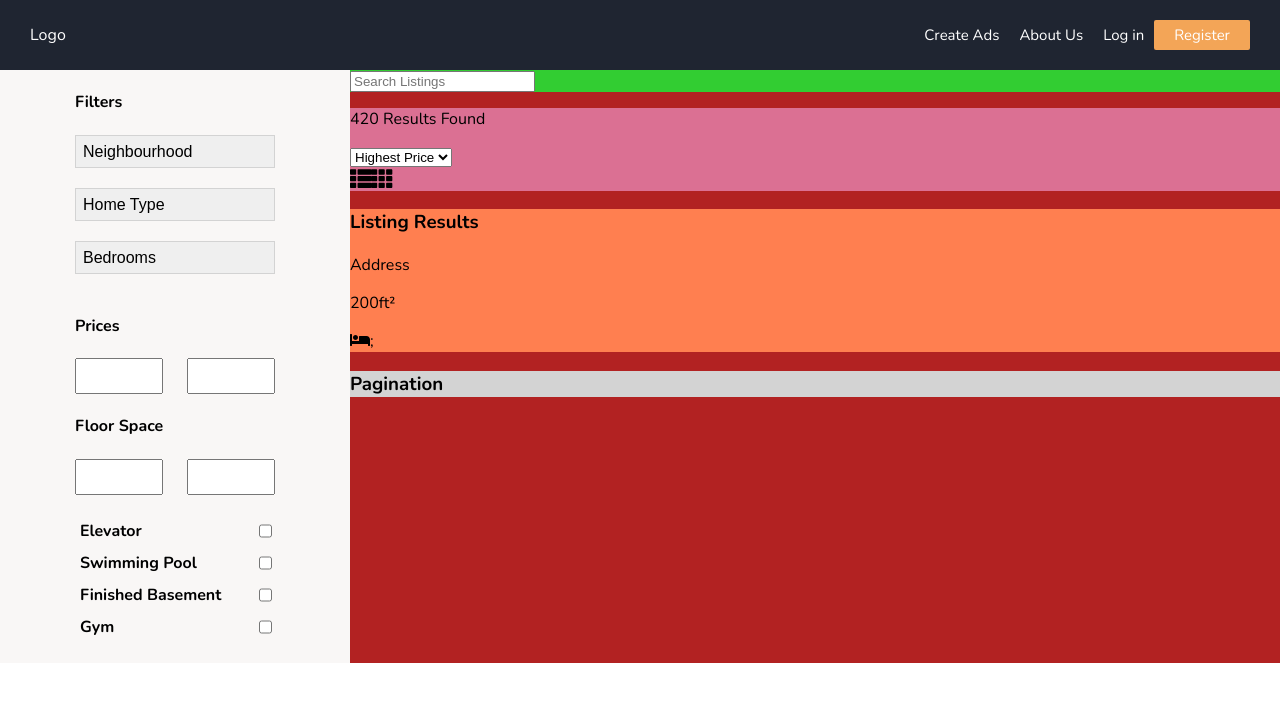
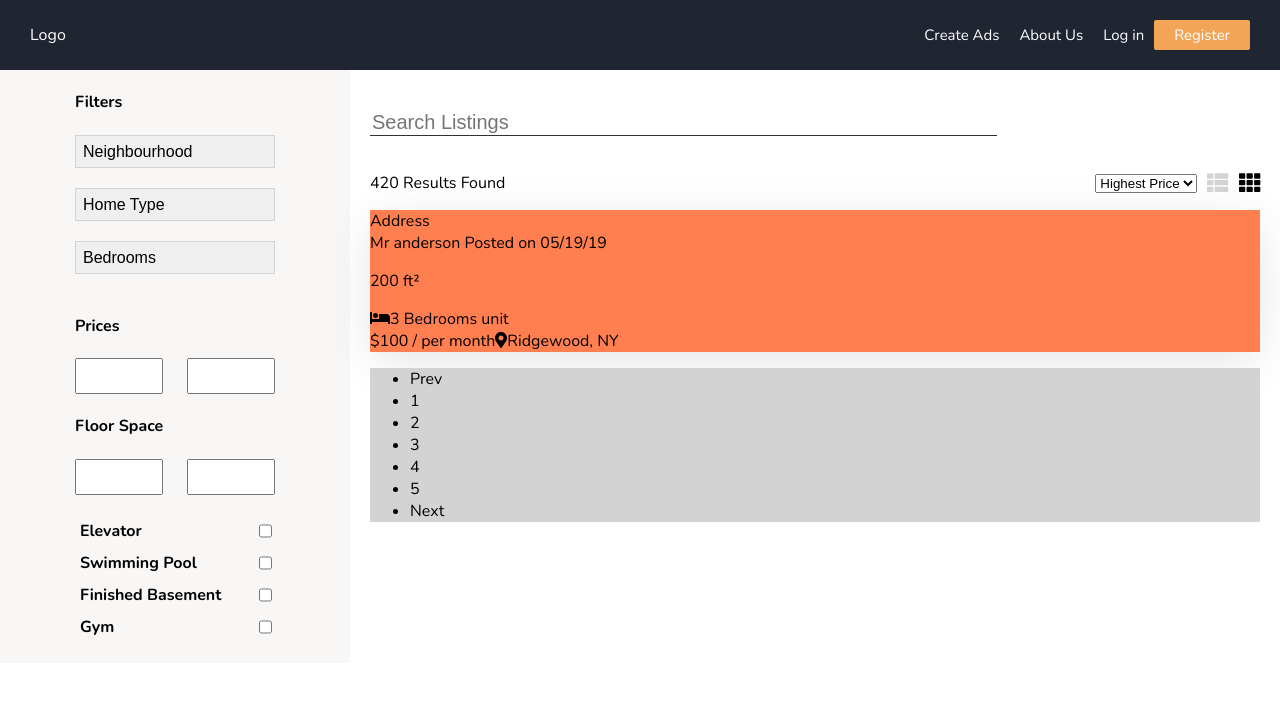
Before and after one commit to DlOMEDES/react-estate, a React (Create React App) app: page / in a window 1280 px wide. Shown: the top 702 px of the page. Built offline with nearby package versions, Linux system fonts and the light colour scheme.

Commit message:
working on Resultsjs

```diff
--- a/src/App.js
+++ b/src/App.js
@@ -5,7 +5,13 @@ import Filtering from './components/filter/Filtering';
 import Listings from './components/listing/Listings';
 import ContentSection from './components/layout/ContentSection';
 import { library } from '@fortawesome/fontawesome-svg-core';
-import { faBed, faThList, faTh } from '@fortawesome/free-solid-svg-icons';
+import {
+  faBed,
+  faThList,
+  faTh,
+  faSquare,
+  faMapMarkerAlt
+} from '@fortawesome/free-solid-svg-icons';
 
 export default class App extends Component {
   render() {
@@ -21,4 +27,4 @@ export default class App extends Component {
     );
   }
 }
-library.add(faBed, faThList, faTh);
+library.add(faBed, faThList, faTh, faSquare, faMapMarkerAlt);
--- a/src/components/listing/Listings.js
+++ b/src/components/listing/Listings.js
@@ -4,6 +4,7 @@ import SearchBar from './SearchBar';
 import Sorting from './Sorting';
 import Results from './Results';
 import Pagination from './Pagination';
+// import { Colors } from '../../utils/Colors';
 
 export default class Listings extends Component {
   render() {
@@ -19,5 +20,5 @@ export default class Listings extends Component {
 }
 
 const ListingsWrapper = styled.section`
-  background: firebrick;
+  padding: 2rem;
 `;
--- a/src/components/listing/Pagination.js
+++ b/src/components/listing/Pagination.js
@@ -5,7 +5,15 @@ const Pagination = () => {
   return (
     <React.Fragment>
       <PagesContainer>
-        <h3>Pagination</h3>
+        <PageNumbers>
+          <li>Prev</li>
+          <li>1</li>
+          <li>2</li>
+          <li>3</li>
+          <li>4</li>
+          <li>5</li>
+          <li>Next</li>
+        </PageNumbers>
       </PagesContainer>
     </React.Fragment>
   );
@@ -13,6 +21,7 @@ const Pagination = () => {
 
 export default Pagination;
 
+const PageNumbers = styled.ul``;
 const PagesContainer = styled.section`
   background: lightgrey;
 `;
--- a/src/components/listing/Results.js
+++ b/src/components/listing/Results.js
@@ -6,23 +6,36 @@ const Results = () => {
   return (
     <React.Fragment>
       <ResultContainter>
-        <h3>Listing Results</h3>
         <List>
-          <Img />
+          <ListImage>
+            {/* <Img src={first50} style={{ width: '333px' }} /> */}
             <Address>Address</Address>
             <Details>
               <UserImg />
               <UserDetails>
-              <Name />
-              <DateSpan />
+                <Name /> Mr anderson
+                <DateSpan /> Posted on 05/19/19
               </UserDetails>
-          </Details>
               <ListDetails>
                 <SquareFoot>
-              <p>200ft&sup2;</p>
-              <FontAwesomeIcon icon="bed" />;
+                  <Space>
+                    <p>200 ft&sup2;</p>
+                  </Space>
+                  <Bedrooms>
+                    <FontAwesomeIcon icon="bed" />
+                    <span>3 Bedrooms unit</span>
+                  </Bedrooms>
                 </SquareFoot>
               </ListDetails>
+            </Details>
+          </ListImage>
+          <BottomInfo>
+            <span>$100 / per month</span>
+            <span>
+              <FontAwesomeIcon icon="map-marker-alt" />
+              Ridgewood, NY
+            </span>
+          </BottomInfo>
         </List>
       </ResultContainter>
     </React.Fragment>
@@ -31,16 +44,42 @@ const Results = () => {
 
 export default Results;
 
-const List = styled.div``;
-const Img = styled.img``;
-const Address = styled.span``;
-const Details = styled.div``;
-const UserImg = styled.div``;
-const UserDetails = styled.div``;
-const Name = styled.span``;
-const DateSpan = styled.span``;
-const ListDetails = styled.div``;
-const SquareFoot = styled.div``;
+const BottomInfo = styled.div``;
+const List = styled.div`
+  /* background: green; */
+  box-shadow: 0px 10px 50px -5px rgba(224, 224, 224, 1);
+`;
+const ListImage = styled.div``;
+const Address = styled.span`
+  /* background: darkgrey; */
+`;
+const Details = styled.div`
+  /* background: pink; */
+`;
+const UserImg = styled.div`
+  /* background: red; */
+`;
+const UserDetails = styled.div`
+  /* background: orange; */
+`;
+const Name = styled.span`
+  /* background: purple; */
+`;
+const DateSpan = styled.span`
+  /* background: yellow; */
+`;
+const ListDetails = styled.div`
+  /* background: blue; */
+`;
+const SquareFoot = styled.div`
+  /* background: lime; */
+`;
+const Bedrooms = styled.div`
+  /* background: brown; */
+`;
+const Space = styled.div`
+  /* background: #2570f5; */
+`;
 const ResultContainter = styled.section`
   background: coral;
 `;
--- a/src/components/listing/SearchBar.js
+++ b/src/components/listing/SearchBar.js
@@ -1,5 +1,6 @@
 import React from 'react';
 import styled from 'styled-components';
+import { Colors } from '../../utils/Colors';
 
 const SearchBar = () => {
   return (
@@ -15,7 +16,16 @@ const SearchBar = () => {
 export default SearchBar;
 
 const SearchContainer = styled.section`
-  background: limegreen;
+  /* background: limegreen; */
 `;
 
-const Search = styled.section``;
+const Search = styled.section`
+  input {
+    width: 70%;
+    background: transparent;
+    font-size: 2rem;
+    border: none;
+    border-bottom: 1px solid ${Colors.darkGrey};
+    margin: 2rem 0;
+  }
+`;
--- a/src/components/listing/Sorting.js
+++ b/src/components/listing/Sorting.js
@@ -6,17 +6,24 @@ const Sorting = () => {
   return (
     <React.Fragment>
       <SortContainer>
-        <p>420 Results Found</p>
+        <Found>
+          <p>420 Results Found</p>
+        </Found>
         <SortOptions>
           <SelectSort>
             <option value="price-asc">Highest Price</option>
             <option value="price-dsc">Lowest Price</option>
           </SelectSort>
+          <View>
+            <FontAwesomeIcon
+              icon="th-list"
+              color="lightGrey"
+              size="lg"
+              className="th-list"
+            />
+            <FontAwesomeIcon icon="th" color="black" size="lg" />
+          </View>
         </SortOptions>
-        <View>
-          <FontAwesomeIcon icon="th-list" color="black" size="lg" />
-          <FontAwesomeIcon icon="th" color="black" size="lg" />
-        </View>
       </SortContainer>
     </React.Fragment>
   );
@@ -24,9 +31,20 @@ const Sorting = () => {
 
 export default Sorting;
 
+const Found = styled.div``;
+
 const SortContainer = styled.section`
-  background: palevioletred;
+  display: flex;
+  justify-content: space-between;
+}
 `;
-const View = styled.div``;
-const SortOptions = styled.div``;
+const View = styled.div`
+  .th-list {
+    margin: 0 1rem;
+  }
+`;
+const SortOptions = styled.div`
+  display: flex;
+  align-items: center;
+`;
 const SelectSort = styled.select``;
--- a/src/utils/Colors.js
+++ b/src/utils/Colors.js
@@ -5,5 +5,7 @@ export const Colors = {
   ctaBrown: '#e89971',
   highYellow: '#dfc02d',
   white: '#ffffff',
-  lightGrey: '#f9f7f6'
+  lightGrey: '#f9f7f6',
+  greysBlue: '#3f4654',
+  darkGrey: '#323234'
 };
```
Also changed, not shown: src/images/nightEats.jpg (added), 1 other file (tests, documents, lock files or other folders). Lines whose indentation alone changed are shown as unchanged.
